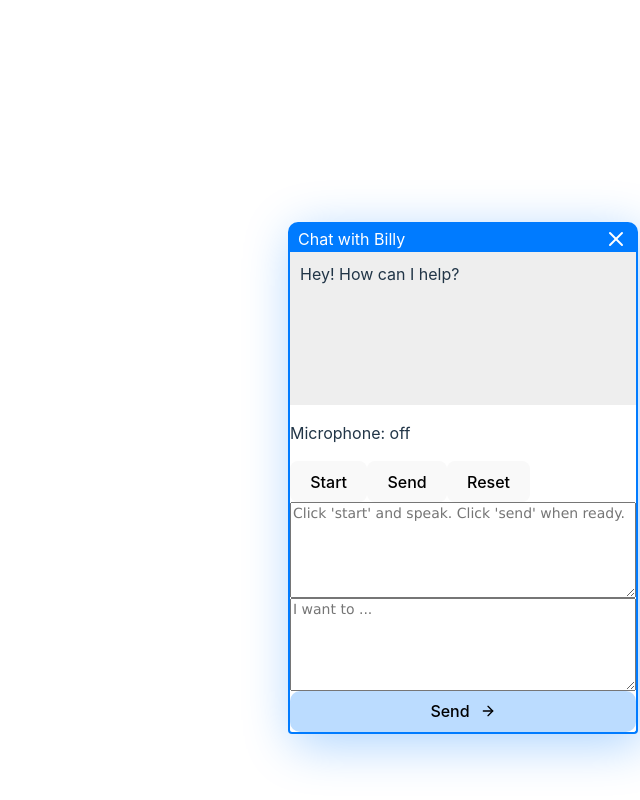
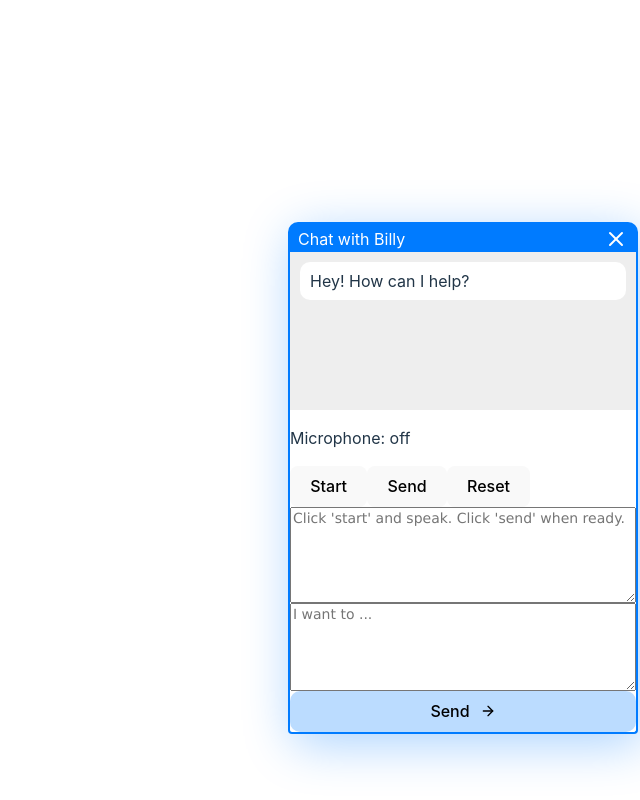
Before and after one commit to EslaM-M/assistant, a React (Vite) app in the folder frontend/chat/: page / in a window 1280 px wide. Both pictures are taken after a click on the picture 1228 px from the left and 678 px from the top of the page. Shown: the whole page, without its empty margins (640-1280 px from the left). Built offline with nearby package versions, Linux system fonts and the light colour scheme.

Commit message:
add the following code

```diff
--- a/frontend/chat/src/App.tsx
+++ b/frontend/chat/src/App.tsx
@@ -6,6 +6,7 @@ import axios from "axios";
 import SpeechRecognition, {
   useSpeechRecognition,
 } from "react-speech-recognition";
+import * as React from "react";
 
 const AssistantWrapper = styled.div`
   position: fixed;
@@ -53,9 +54,13 @@ const ChatWindow = styled.form`
 
 const ChatConversation = styled.div`
   display: flex;
+  flex-direction: column;
+  gap: 10px;
   flex-grow: 2;
   background-color: #eee;
   padding: 10px 10px;
+  max-height: 50vh;
+  overflow: scroll;
 `;
 
 const ChatTextArea = styled.textarea`
@@ -80,8 +85,27 @@ const Button = styled.button`
   border-radius: 10px;
 `;
 
+const AssistantMessage = styled.div`
+  text-align: left;
+  background-color: white;
+  border-radius: 10px;
+  padding: 10px;
+  line-height: 18px;
+`;
+
+const ClientMessage = styled.div`
+  text-align: right;
+  background-color: lightblue;
+  border-radius: 10px;
+  padding: 10px;
+  line-height: 18px;
+`;
+
 function App() {
   const [isChatOpen, setIsChatOpen] = useState(false);
+  const [conversation, setConversation] = useState<any>([]);
+  const [conversationId, setConversationId] = useState("");
+
   const toggleChat = useCallback(() => {
     setIsChatOpen(!isChatOpen);
   }, [isChatOpen]);
@@ -90,7 +114,7 @@ function App() {
 
   const mutation = useMutation<{ message: string }, {}, { prompt: string }>({
     mutationFn: ({ prompt }) => {
-      return axios.post("http://localhost/api/assistant", { prompt });
+      return axios.post("http://64.227.120.254/api/assistant", { prompt });
     },
   });
 
@@ -99,12 +123,34 @@ function App() {
   const onSubmit = useCallback(
     async (e: FormEvent) => {
       e.preventDefault();
-      await mutation.mutateAsync({
-        prompt,
-      });
+      if (prompt) {
+        const result = (await mutation.mutateAsync({
+          prompt,
+        })) as any;
+        window.localStorage.setItem(
+          "conversation_id",
+          result?.data?.conversation_id || ""
+        );
+        setConversationId(result?.data?.conversation_id);
+      }
     },
     [prompt]
   );
+
+  React.useEffect(() => {
+    const getMessages = async () => {
+      const conversation_id = window.localStorage.getItem("conversation_id");
+      if (conversation_id) {
+        const messages = (await axios.get(
+          `http://64.227.120.254/api/assistant/?conversation_id=${conversation_id}`
+        )) as any;
+        setConversation(messages?.conversation || []);
+
+        return messages;
+      }
+    };
+    getMessages();
+  }, [conversationId]);
 
   return (
     <AssistantWrapper>
@@ -117,7 +163,23 @@ function App() {
             </div>
           </ChatHeader>
           <ChatWindow onSubmit={onSubmit}>
-            <ChatConversation>Hey! How can I help?</ChatConversation>
+            <ChatConversation>
+              <AssistantMessage>Hey! How can I help?</AssistantMessage>
+              {conversation
+                .sort((a: any, b: any) => a.created.localeCompare(b.created))
+                .map((message: any) => {
+                  return (
+                    <div style={{ display: "flex" }}>
+                      {message.role === "assistant" && (
+                        <AssistantMessage>{message.content}</AssistantMessage>
+                      )}
+                      {message.role === "client" && (
+                        <ClientMessage>{message.content}</ClientMessage>
+                      )}
+                    </div>
+                  );
+                })}
+            </ChatConversation>
             <div style={{ width: "100%" }}>
               <p>Microphone: {listening ? "on" : "off"}</p>
               <button
```
